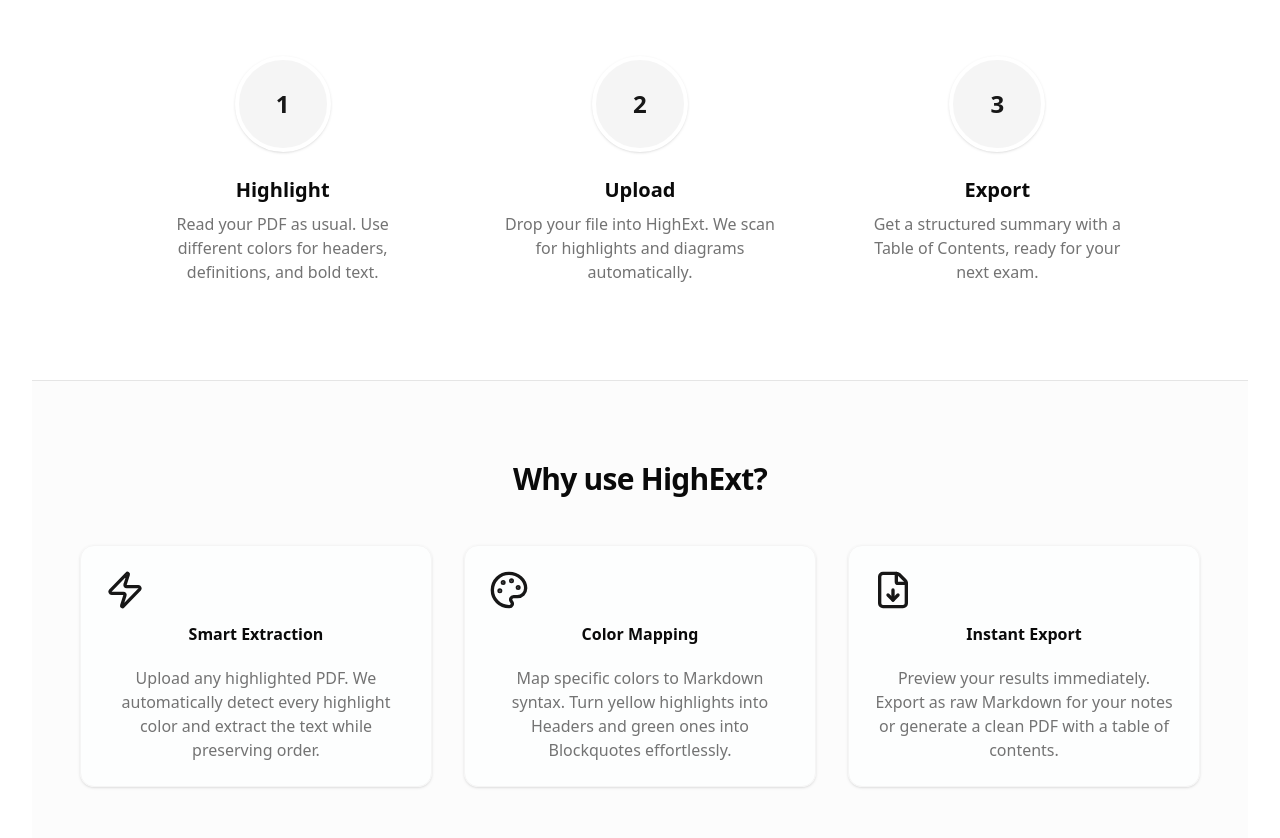
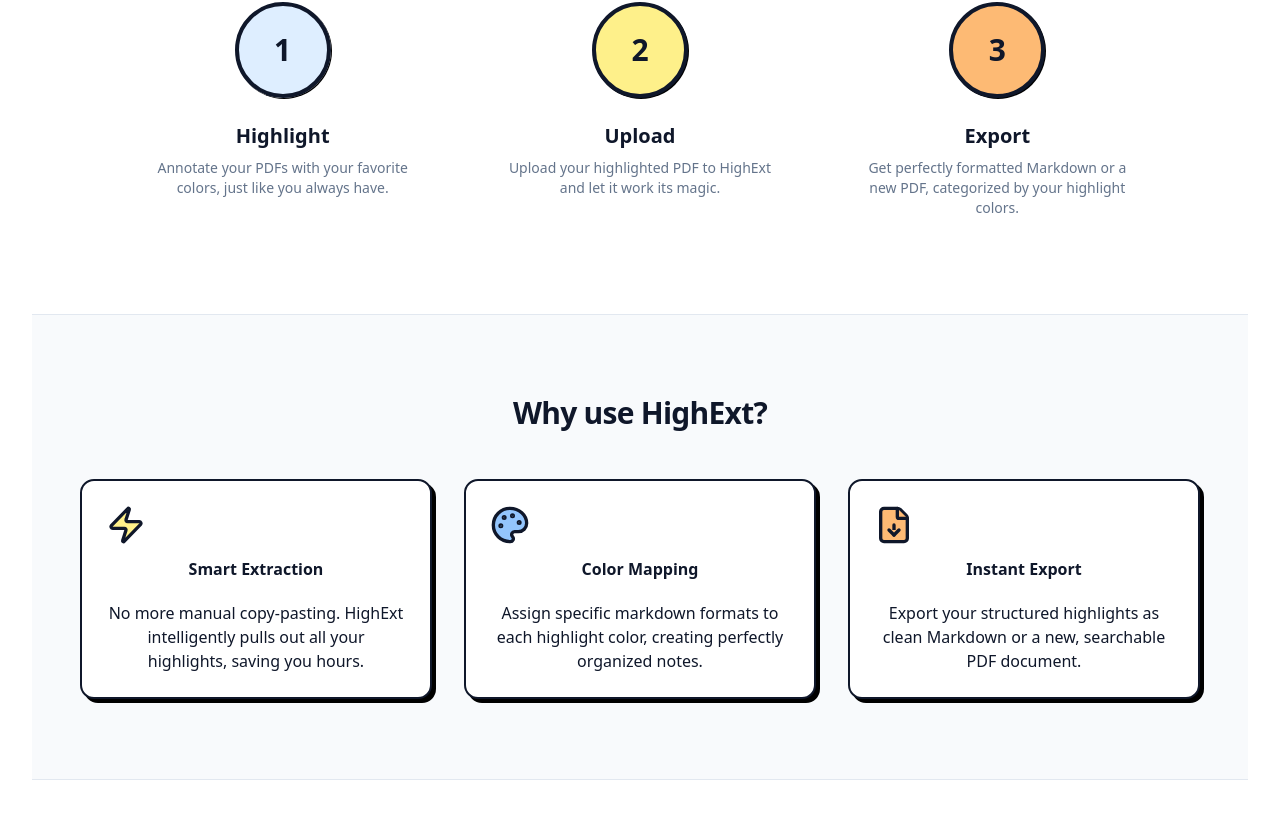
Before and after one commit to Lautron/HighextFront, a React (Vite) app: page / in a window 1280 px wide. Shown: the part 722-1560 px from the top of the page. Built offline with nearby package versions, Linux system fonts and the light colour scheme.

Commit message:
Add paper-like color pallete and styling

```diff
--- a/src/components/pages/Landing.tsx
+++ b/src/components/pages/Landing.tsx
@@ -11,18 +11,15 @@
     <div className="min-h-screen flex flex-col bg-background">
       {/* Hero Section */}
       <section className="container mx-auto px-4 py-24 text-center flex flex-col items-center max-w-4xl">
-        <div className="mb-6 inline-flex items-center rounded-full border px-3 py-1 text-sm font-medium bg-secondary text-secondary-foreground">
-          <span className="flex h-2 w-2 rounded-full bg-primary mr-2"></span>
-          Beta release
-        </div>
-        <h1 className="text-4xl font-extrabold tracking-tight lg:text-6xl mb-6 bg-gradient-to-r from-primary to-primary/60 bg-clip-text text-transparent pb-2">
-          Master Your PDF Highlights
+
+        <h1 className="text-4xl font-extrabold tracking-tight lg:text-6xl mb-6 text-foreground pb-2">
+          Master Your <span className="relative inline-block px-2"><span className="absolute inset-0 bg-primary -skew-y-2 transform rounded-sm -z-10 opacity-80"></span>PDF Highlights</span>
         </h1>
         <p className="text-xl text-muted-foreground mb-10 max-w-2xl mx-auto">
           Stop manually copying text. Automatically extract, categorize, and format your PDF highlights into structured Markdown or clean documents based on color.
         </p>
         <div className="flex gap-4">
-          <Button size="lg" onClick={() => navigate('/app')} className="h-12 px-8 text-base">
+          <Button size="lg" onClick={() => navigate('/app')} className="h-12 px-8 text-base font-bold border-2 border-foreground shadow-[4px_4px_0px_0px_rgba(0,0,0,1)] hover:translate-y-[2px] hover:shadow-[2px_2px_0px_0px_rgba(0,0,0,1)] transition-all bg-primary text-primary-foreground hover:bg-primary/90">
             Get Started <ArrowRight className="ml-2 h-4 w-4" />
           </Button>
         </div>
@@ -42,75 +39,69 @@
           <div className="hidden md:block absolute top-12 left-[16%] right-[16%] h-0.5 bg-border -z-10" />
 
           <div className="flex flex-col items-center text-center bg-background p-4">
-            <div className="h-24 w-24 rounded-full bg-secondary flex items-center justify-center mb-6 border-4 border-background shadow-sm text-2xl font-bold text-primary">
+            <div className="h-24 w-24 rounded-full bg-primary/30 flex items-center justify-center mb-6 border-4 border-foreground text-3xl font-black text-foreground shadow-[1px_1px_0px_0px_rgba(0,0,0,1)]">
               1
             </div>
             <h3 className="text-xl font-semibold mb-2">Highlight</h3>
-            <p className="text-muted-foreground">
-              Read your PDF as usual. Use different colors for headers, definitions, and bold text.
+            <p className="text-muted-foreground text-sm max-w-xs">
+              Annotate your PDFs with your favorite colors, just like you always have.
             </p>
           </div>
 
           <div className="flex flex-col items-center text-center bg-background p-4">
-            <div className="h-24 w-24 rounded-full bg-secondary flex items-center justify-center mb-6 border-4 border-background shadow-sm text-2xl font-bold text-primary">
+            <div className="h-24 w-24 rounded-full bg-secondary flex items-center justify-center mb-6 border-4 border-foreground text-3xl font-black text-foreground shadow-[1px_1px_0px_0px_rgba(0,0,0,1)]">
               2
             </div>
             <h3 className="text-xl font-semibold mb-2">Upload</h3>
-            <p className="text-muted-foreground">
-              Drop your file into HighExt. We scan for highlights and diagrams automatically.
+            <p className="text-muted-foreground text-sm max-w-xs">
+              Upload your highlighted PDF to HighExt and let it work its magic.
             </p>
           </div>
 
           <div className="flex flex-col items-center text-center bg-background p-4">
-            <div className="h-24 w-24 rounded-full bg-secondary flex items-center justify-center mb-6 border-4 border-background shadow-sm text-2xl font-bold text-primary">
+            <div className="h-24 w-24 rounded-full bg-accent flex items-center justify-center mb-6 border-4 border-foreground text-3xl font-black text-foreground shadow-[1px_1px_0px_0px_rgba(0,0,0,1)]">
               3
             </div>
             <h3 className="text-xl font-semibold mb-2">Export</h3>
-            <p className="text-muted-foreground">
-              Get a structured summary with a Table of Contents, ready for your next exam.
+            <p className="text-muted-foreground text-sm max-w-xs">
+              Get perfectly formatted Markdown or a new PDF, categorized by your highlight colors.
             </p>
           </div>
         </div>
       </section>
 
       {/* Features Section */}
-      <section className="bg-muted/30 py-20 border-y">
+      <section className="bg-muted/50 py-20 border-y border-border">
         <div className="container mx-auto px-4 max-w-6xl">
           <h2 className="text-3xl font-bold text-center mb-12 tracking-tight">Why use HighExt?</h2>
           <div className="grid md:grid-cols-3 gap-8">
-            <Card className="bg-card/50 border-muted">
+            <Card className="bg-card border-2 border-foreground shadow-[4px_4px_0px_0px_rgba(0,0,0,1)]">
               <CardHeader>
-                <Zap className="h-10 w-10 text-primary mb-2" />
+                <Zap className="h-10 w-10 text-foreground mb-2 fill-secondary" />
                 <CardTitle>Smart Extraction</CardTitle>
               </CardHeader>
               <CardContent>
-                <p className="text-muted-foreground">
-                  Upload any highlighted PDF. We automatically detect every highlight color and extract the text while preserving order.
-                </p>
+                No more manual copy-pasting. HighExt intelligently pulls out all your highlights, saving you hours.
               </CardContent>
             </Card>
 
-            <Card className="bg-card/50 border-muted">
+            <Card className="bg-card border-2 border-foreground shadow-[4px_4px_0px_0px_rgba(0,0,0,1)]">
               <CardHeader>
-                <Palette className="h-10 w-10 text-primary mb-2" />
+                <Palette className="h-10 w-10 text-foreground mb-2 fill-primary" />
                 <CardTitle>Color Mapping</CardTitle>
               </CardHeader>
               <CardContent>
-                <p className="text-muted-foreground">
-                  Map specific colors to Markdown syntax. Turn yellow highlights into Headers and green ones into Blockquotes effortlessly.
-                </p>
+                Assign specific markdown formats to each highlight color, creating perfectly organized notes.
               </CardContent>
             </Card>
 
-                        <Card className="bg-card/50 border-muted">
+                        <Card className="bg-card border-2 border-foreground shadow-[4px_4px_0px_0px_rgba(0,0,0,1)]">
                           <CardHeader>
-                            <FileDown className="h-10 w-10 text-primary mb-2" />
+                            <FileDown className="h-10 w-10 text-foreground mb-2 fill-accent" />
                             <CardTitle>Instant Export</CardTitle>
                           </CardHeader>
                           <CardContent>
-                            <p className="text-muted-foreground">
-                              Preview your results immediately. Export as raw Markdown for your notes or generate a clean PDF with a table of contents.
-                            </p>
+                            Export your structured highlights as clean Markdown or a new, searchable PDF document.
                           </CardContent>
                         </Card>                      </div>                   </div>
                  </section>
@@ -119,7 +110,7 @@
                  <section className="py-24 container mx-auto px-4 text-center">
                    <h2 className="text-3xl font-bold mb-12 tracking-tight">Built for Knowledge Workers</h2>
                    <div className="grid md:grid-cols-2 gap-6 max-w-4xl mx-auto text-left">
-                     <div className="p-8 rounded-2xl bg-primary/5 border border-primary/10">
+                     <div className="p-8 rounded-xl bg-primary/20 border-2 border-foreground shadow-[4px_4px_0px_0px_#93c5fd]">
                        <h3 className="text-xl font-bold mb-3 flex items-center gap-2">
                          🎓 For Students
                        </h3>
@@ -127,7 +118,7 @@
                          Turn 50-page textbook chapters into concise 5-page summaries. Perfect for creating Anki flashcards and reviewing for finals without re-reading the whole book.
                        </p>
                      </div>
-                     <div className="p-8 rounded-2xl bg-primary/5 border border-primary/10">
+                     <div className="p-8 rounded-xl bg-secondary/30 border-2 border-foreground shadow-[4px_4px_0px_0px_#fef08a]">
                        <h3 className="text-xl font-bold mb-3 flex items-center gap-2">
                          🔬 For Researchers
                        </h3>
--- a/src/index.css
+++ b/src/index.css
@@ -86,25 +86,25 @@
 
 :root {
   --radius: 0.625rem;
-  --background: oklch(1 0 0);
-  --foreground: oklch(0.145 0 0);
-  --card: oklch(1 0 0);
-  --card-foreground: oklch(0.145 0 0);
-  --popover: oklch(1 0 0);
-  --popover-foreground: oklch(0.145 0 0);
-  --primary: oklch(0.205 0 0);
-  --primary-foreground: oklch(0.985 0 0);
-  --secondary: oklch(0.97 0 0);
-  --secondary-foreground: oklch(0.205 0 0);
-  --muted: oklch(0.97 0 0);
-  --muted-foreground: oklch(0.556 0 0);
-  --accent: oklch(0.97 0 0);
-  --accent-foreground: oklch(0.205 0 0);
-  --destructive: oklch(0.577 0.245 27.325);
-  --border: oklch(0.922 0 0);
-  --input: oklch(0.922 0 0);
-  --ring: oklch(0.708 0 0);
-  --chart-1: oklch(0.646 0.222 41.116);
+  --background: #ffffff;
+  --foreground: #0f172a;
+  --card: #ffffff;
+  --card-foreground: #0f172a;
+  --popover: #ffffff;
+  --popover-foreground: #0f172a;
+  --primary: #93c5fd;
+  --primary-foreground: #0f172a;
+  --secondary: #fef08a;
+  --secondary-foreground: #0f172a;
+  --muted: #f1f5f9;
+  --muted-foreground: #64748b;
+  --accent: #fdba74;
+  --accent-foreground: #0f172a;
+  --destructive: #ef4444;
+  --border: #e2e8f0;
+  --input: #e2e8f0;
+  --ring: #93c5fd;
+  --chart-1: #93c5fd;
   --chart-2: oklch(0.6 0.118 184.704);
   --chart-3: oklch(0.398 0.07 227.392);
   --chart-4: oklch(0.828 0.189 84.429);
```
